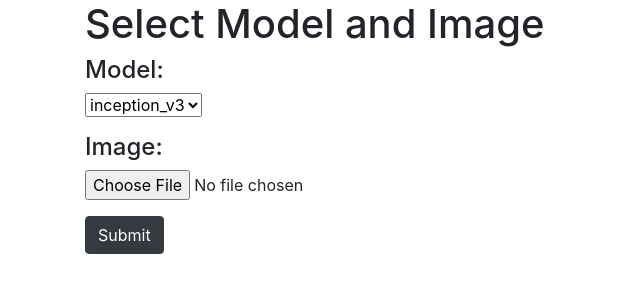
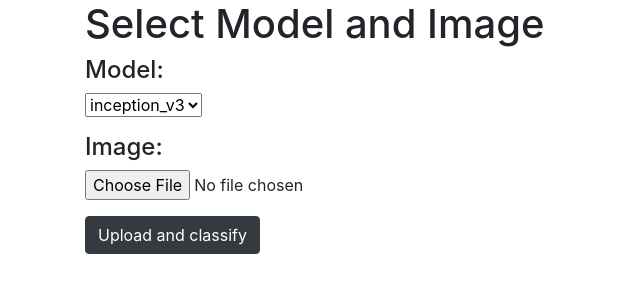
Before and after one commit to unica-isde/isde-projects-2024-H, a FastAPI app: page /classify-upload in a window 1280 px wide. Shown: the part 56-356 px from the top of the page, without its empty margins (0-640 px from the left). Run offline with FastAPI, Linux system fonts and the light colour scheme; some libraries are stand-ins or nearby versions.

Commit message:
it works !!!

```diff
--- a/app/config.py
+++ b/app/config.py
@@ -8,6 +8,7 @@ class Configuration:
 
     # classification
     image_folder_path = os.path.join(project_root, "static/imagenet_subset")
+    #user_folder_path = os.path.join(project_root, "static/images")
     models = (
         "resnet18",
         "alexnet",
--- a/app/templates/classify-upload.html
+++ b/app/templates/classify-upload.html
@@ -3,7 +3,7 @@
 {% block content %}
 
     <h1>Select Model and Image</h1>
-    <form method="post" novalidate>
+    <form method="post" enctype="multipart/form-data">
         <h4>
             Model:
         </h4>
@@ -20,6 +20,6 @@
         <p>
             <input type="file" name="image_file" accept="image/*" class="form-control-file">
         </p>
-        <button type="submit" class="btn btn-dark mb-2">Submit</button>
+        <button type="submit" class="btn btn-dark mb-2">Upload and classify</button>
     </form>
 {% endblock %}
--- a/main.py
+++ b/main.py
@@ -1,5 +1,5 @@
 import json
-from fastapi import FastAPI, Request, Form
+from fastapi import FastAPI, Request, Form, File, UploadFile
 from fastapi.responses import HTMLResponse
 from fastapi.staticfiles import StaticFiles
 from fastapi.templating import Jinja2Templates
@@ -17,8 +17,8 @@ config = Configuration()
 app.mount("/static", StaticFiles(directory="app/static"), name="static")
 templates = Jinja2Templates(directory="app/templates")
 
-UPLOAD_FOLDER = "app/static/images"
-os.makedirs(UPLOAD_FOLDER, exist_ok=True)
+UPLOAD_FOLDER = "app/static/imagenet_subset"
+#os.makedirs(UPLOAD_FOLDER, exist_ok=True)
 
 @app.get("/info")
 def info() -> dict[str, list[str]]:
@@ -36,23 +36,26 @@ def home(request: Request):
     return templates.TemplateResponse("home.html", {"request": request})
 
 
+# New feature : image upload
+@app.post("/classify-upload")
+async def upload_image(request: Request, model_id: str = Form(...), image_file: UploadFile = File(...)):
+    """Uploads an image file to the server."""
+    # Save the uploaded file
+    file_path = os.path.join(UPLOAD_FOLDER, image_file.filename)
+    with open(file_path, "wb") as buffer:
+        buffer.write(await image_file.read())
 
-# New feature : image upload
-@app.post("/upload-img")
-async def upload_image(request: Request, image: bytes = Form(...)):
-    """Uploads an image file to the server."""
-    # Get the filename from the form
-    form = ClassificationForm(request)
-    await form.load_data()
-    image_id = form.image_id
-    filename = f"{UPLOAD_FOLDER}/{image_id}.jpg"
 
-    # Write the image to a file
-    with open(filename, "wb") as f:
-        f.write(image)
-
-    # Return the image ID
-    return {"image_id": image_id}
+    # Use the saved file for classification
+    classification_scores = classify_image(model_id=model_id, img_id=image_file.filename)
+    return templates.TemplateResponse(
+        "classification_output.html",
+        {
+            "request": request,
+            "image_id": image_file.filename,
+            "classification_scores": json.dumps(classification_scores),
+        },
+    )
 
 @app.get("/classify-upload", response_class=HTMLResponse)
 def upload_form(request: Request):
```
